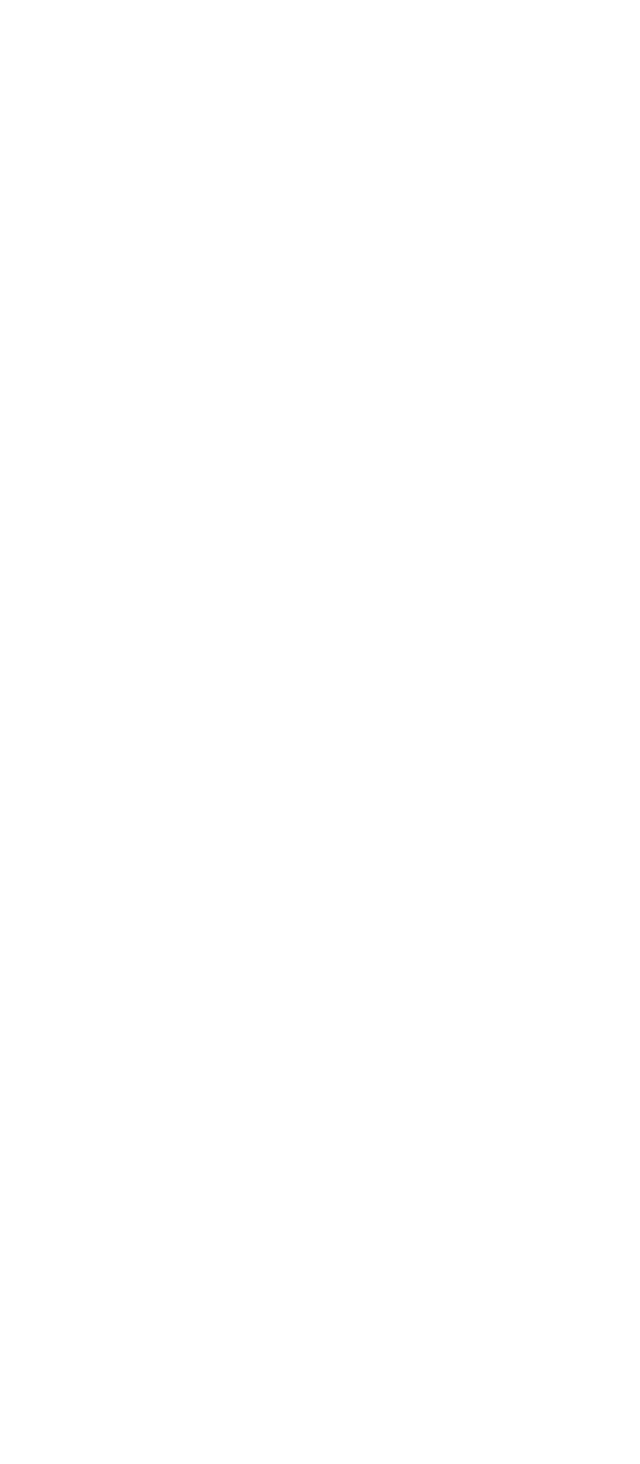
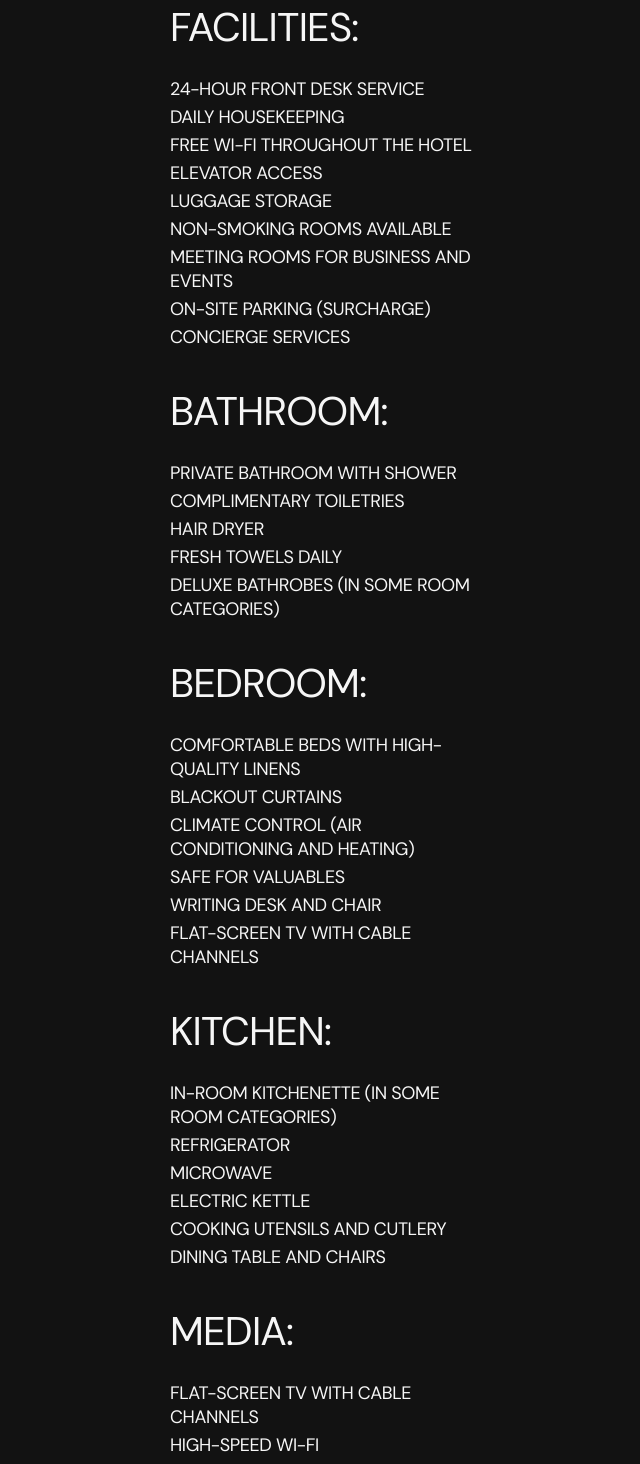
Before and after one commit to ToyEye/mimino, a Next.js app: page /room in a window 1280 px wide. Shown: the part 1330-2794 px from the top of the page, without its empty margins (118-758 px from the left). Before the commit the page ends 1334 px from the top, so only its background shows below. Built offline with nearby package versions, Linux system fonts and the light colour scheme.

Commit message:
fin room list

```diff
--- /dev/null
+++ b/src/components/AboutRoom/AboutOneRoomItem/AboutOneRoomItem.jsx
@@ -0,0 +1,15 @@
+const AboutOneRoomItem = ({ list }) => {
+  return (
+    <>
+      {list.map((elem) => (
+        <li key={elem.id}>
+          <p className="text-sm leading-[18px] -tracking-[0.02em] md:text-lg  md:leading-[24px]  ">
+            {elem.item}
+          </p>
+        </li>
+      ))}
+    </>
+  );
+};
+
+export default AboutOneRoomItem;
--- /dev/null
+++ b/src/components/AboutRoom/AboutOneRoomItem/index.js
@@ -0,0 +1 @@
+export { default } from "./AboutOneRoomItem.jsx";
--- /dev/null
+++ b/src/components/AboutRoom/AboutRoom.jsx
@@ -0,0 +1,42 @@
+import Container from "../reusable/Container";
+import AboutOneRoomItem from "./AboutOneRoomItem";
+import Heading from "../reusable/Heading";
+import BookRoomModal from "../Modals/BookRoomModal";
+import ButtonModal from "../reusable/ButtonModal";
+
+import { useModalOpen } from "@/hooks/useModalOpen";
+
+const AboutOneRoom = ({ data }) => {
+  const { showRoomModal, toggleModal } = useModalOpen();
+  return (
+    <section className="bg-dark text-light uppercase pt-10 pb-16 md:py-20 lg:pt-[94px] lg:pb-[100px]">
+      <Container>
+        <div className="flex flex-col gap-10 lg:flex-row lg:flex-wrap lg:gap-x-[70px] lg:gap-y-[100px] ">
+          {data.map(({ title, list }) => {
+            return (
+              <div key={title} className="w-[45%]">
+                <Heading
+                  text={title}
+                  tag="h3"
+                  className="text-[28px] leading-8 -tracking-[0.02em] mb-7 md:text-[40px] md:leading-[44px]  "
+                />
+                <ul className="flex flex-col gap-1 ">
+                  <AboutOneRoomItem list={list} />
+                </ul>
+              </div>
+            );
+          })}
+        </div>
+        <ButtonModal
+          text="book a room"
+          name="room"
+          openModal={toggleModal}
+          className="mt-10"
+        />
+        {showRoomModal && <BookRoomModal onClose={toggleModal} />}
+      </Container>
+    </section>
+  );
+};
+
+export default AboutOneRoom;
--- /dev/null
+++ b/src/components/AboutRoom/index.js
@@ -0,0 +1 @@
+export { default } from "./AboutRoom";
--- a/src/components/AboutServices/AboutServices.jsx
+++ b/src/components/AboutServices/AboutServices.jsx
@@ -41,7 +41,7 @@ const AboutServices = ({ images, title }) => {
   }, [media]);
 
   return (
-    <section className="pt-10 md:pb-10 lg:pt-[30px] lg:pb-12">
+    <section className="pt-10 md:pb-10 lg:pt-[30px] lg:pb-[81px]">
       <Container>
         <div className="flex flex-col lg:flex-row">
           <div className="mb-10 md:mb-[54px] lg:mb-0 lg:w-1/2 lg:flex lg:flex-col">
--- /dev/null
+++ b/src/data/roomData/bathroom.json
@@ -0,0 +1,10 @@
+{
+  "title": "Bathroom:",
+  "list": [
+    { "id": 1, "item": "Private bathroom with shower" },
+    { "id": 2, "item": "Complimentary toiletries" },
+    { "id": 3, "item": "Hair dryer" },
+    { "id": 4, "item": "Fresh towels daily" },
+    { "id": 5, "item": "Deluxe bathrobes (in some room categories)" }
+  ]
+}
--- /dev/null
+++ b/src/data/roomData/bedroom.json
@@ -0,0 +1,11 @@
+{
+  "title": "Bedroom:",
+  "list": [
+    { "id": 1, "item": "Comfortable beds with high-quality linens" },
+    { "id": 2, "item": "Blackout curtains" },
+    { "id": 3, "item": "Climate control (air conditioning and heating)" },
+    { "id": 4, "item": "Safe for valuables" },
+    { "id": 5, "item": "Writing desk and chair" },
+    { "id": 6, "item": "Flat-screen TV with cable channels" }
+  ]
+}
--- /dev/null
+++ b/src/data/roomData/generalAmenities.json
@@ -0,0 +1,14 @@
+{
+  "title": "General Amenities & Facilities:",
+  "list": [
+    { "id": 1, "item": "24-hour front desk service" },
+    { "id": 2, "item": "Daily housekeeping" },
+    { "id": 3, "item": "Free Wi-Fi throughout the hotel" },
+    { "id": 4, "item": "Elevator access" },
+    { "id": 5, "item": "Luggage storage" },
+    { "id": 6, "item": "Non-smoking rooms available" },
+    { "id": 7, "item": "Meeting rooms for business and events" },
+    { "id": 8, "item": "On-site parking (surcharge)" },
+    { "id": 9, "item": "Concierge services" }
+  ]
+}
--- /dev/null
+++ b/src/data/roomData/kitchen.json
@@ -0,0 +1,11 @@
+{
+  "title": "Kitchen:",
+  "list": [
+    { "id": 1, "item": "In-room kitchenette (in some room categories)" },
+    { "id": 2, "item": "Refrigerator" },
+    { "id": 3, "item": "Microwave" },
+    { "id": 4, "item": "Electric kettle" },
+    { "id": 5, "item": "Cooking utensils and cutlery" },
+    { "id": 6, "item": "Dining table and chairs" }
+  ]
+}
--- /dev/null
+++ b/src/data/roomData/media.json
@@ -0,0 +1,10 @@
+{
+  "title": "Media:",
+  "list": [
+    { "id": 1, "item": "Flat-screen TV with cable channels" },
+    { "id": 2, "item": "High-speed Wi-Fi" },
+    { "id": 3, "item": "iPod docking station" },
+    { "id": 4, "item": "Speaker system" },
+    { "id": 5, "item": "Electrical outlets for charging devices." }
+  ]
+}
--- a/src/pages/room.js
+++ b/src/pages/room.js
@@ -1,14 +1,23 @@
 import Head from "next/head";
 
 import AboutServices from "@/components/AboutServices";
+import AboutRoom from "@/components/AboutRoom";
 
 import roomSliderImages from "data/roomData/roomSliderImages.json";
+
+import generalAmenities from "data/roomData/generalAmenities.json";
+import bathroom from "data/roomData/bathroom.json";
+import bedroom from "data/roomData/bedroom.json";
+import kitchen from "data/roomData/kitchen.json";
+import media from "data/roomData/media.json";
+
+const aboutRoomData = [generalAmenities, bathroom, bedroom, kitchen, media];
 
 const Room = () => {
   return (
     <>
       <Head>
-        <title>MIMINO || Restaurant</title>
+        <title>MIMINO || Room</title>
         <meta name="description" content="Generated by create next app" />
         <meta name="viewport" content="width=device-width, initial-scale=1" />
         <link rel="icon" href="/favicon.ico" />
@@ -17,6 +26,7 @@ const Room = () => {
       <div className=" bg-[#F6F6F6]">
         <AboutServices title="DOUBLE LUXURY ROOM" images={roomSliderImages} />
       </div>
+      <AboutRoom data={aboutRoomData} />
     </>
   );
 };
```
